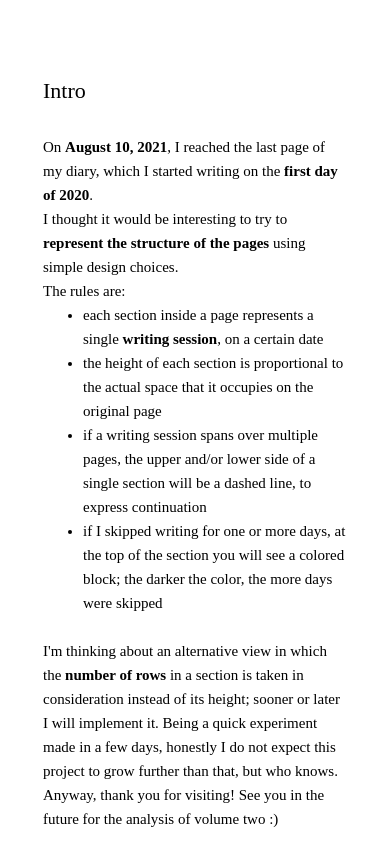
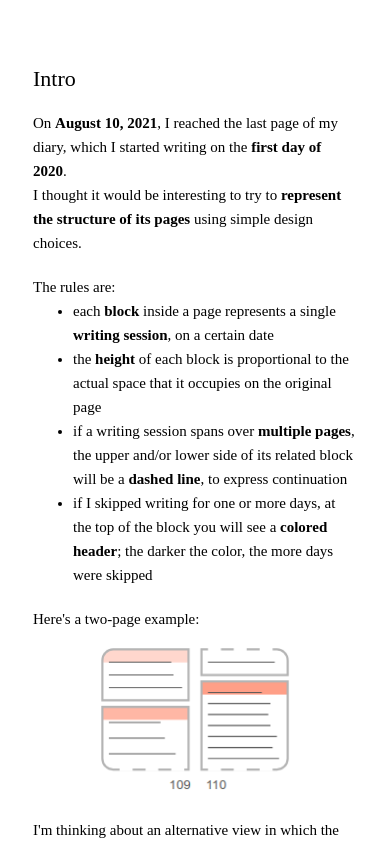
Before and after one commit to pitou/diary, a website with bundled scripts: page index.html in a window 390 px wide. Shown: the part 161-1004 px from the top of the page. Built offline with nearby package versions, Linux system fonts and the light colour scheme.

Commit message:
Update intro text; move public files in subdir

```diff
--- a/index.html
+++ b/index.html
@@ -13,7 +13,7 @@
 
     <script src="dist/bundle.js"></script>
 
-    <link rel="stylesheet" href="public/style.css" />
+    <link rel="stylesheet" href="public/diary/style.css" />
   </head>
 
   <body onload="bundle.processData()">
@@ -28,20 +28,37 @@
         <div class="introText">
           On <strong>August 10, 2021</strong>, I reached the last page of my diary, which I started writing on the <strong>first day of 2020</strong>.
           <br />
-          I thought it would be interesting to try to <strong>represent the structure of the pages</strong> using simple design choices.
-          <br />
-          The rules are:
-          <ul>
-            <li>each section inside a page represents a single <strong>writing session</strong>, on a certain date</li>
-            <li>the height of each section is proportional to the actual space that it occupies on the original page</li>
-            <li>if a writing session spans over multiple pages, the upper and/or lower side of a single section will be a dashed line, to express continuation</li>
-            <li>if I skipped writing for one or more days, at the top of the section you will see a colored block; the darker the color, the more days were skipped</li>
-          </ul>
-          <br />
+          I thought it would be interesting to try to <strong>represent the structure of its pages</strong> using simple design choices.
+        </div>
+
+        <div class="introText flex">
+          <div>
+            The rules are:
+            <ul>
+              <li>each <strong>block</strong> inside a page represents a single <strong>writing session</strong>, on a certain date</li>
+              <li>the <strong>height</strong> of each block is proportional to the actual space that it occupies on the original page</li>
+              <li>if a writing session spans over <strong>multiple pages</strong>, the upper and/or lower side of its related block will be a <strong>dashed line</strong>, to express continuation</li>
+              <li>if I skipped writing for one or more days, at the top of the block you will see a <strong>colored header</strong>; the darker the color, the more days were skipped</li>
+            </ul>
+          </div>
+          <div>
+            Here's a two-page example:
+            <div class="imageContainer">
+              <img src="public/diary/example.png" />
+            </div>
+          </div>
+        </div>
+
+        <div class="introText">
           I'm thinking about an alternative view in which the <strong>number of rows</strong> in a section is taken in consideration instead of its height;
-          sooner or later I will implement it. Being a quick experiment made in a few days, honestly I do not expect this project to grow further than that, but who knows.
+          sooner or later I will implement it.
+          Being a quick experiment made in a few days, honestly I do not expect this project to grow further than that, but who knows.
           <br />
           Anyway, thank you for visiting! See you in the future for the analysis of volume two :)
+        </div>
+
+        <div class="introText">
+          P.S. if you're on mobile, please also try the desktop version of this page!
         </div>
 
         <div class="introTitle">
@@ -59,6 +76,11 @@
         <div class="introTitle">
           The pages
         </div>
+
+        <div class="introText">
+          Each page is rendered dynamically using <a href="https://d3js.org/" target="_blank" rel="noopener noreferrer">D3.js</a>,
+          and its content reflects some data present in an external CSV file.
+        </div>
       </div>
 
       <div id="pages"></div>
--- a/public/style.css
+++ b/public/diary/style.css
@@ -9,6 +9,14 @@ body {
   font-family: Helvetica sans-serif;
   display: flex;
   justify-content: center;
+}
+
+a, a:visited {
+  color: #ff3333;
+}
+
+a:hover {
+  font-weight: bold;
 }
 
 ul {
@@ -37,22 +45,44 @@ ul {
 }
 
 .intro {
-  padding-top: 20px;
+  background-color: #ffffff;
 }
 
 .intro > div {
-  padding-top: 20px;
   padding-bottom: 20px;
 }
 
 .introTitle {
+  height: 24px;
+  line-height: 24px;
   font-size: 22px;
+  margin-top: 20px;
 }
 
 .introText {
-  margin-bottom: 10px;
   font-size: 15px;
   line-height: 24px;
+}
+
+.introText.flex {
+  display: flex;
+  flex-direction: row;
+}
+
+.introText.flex div:nth-child(2) {
+  display: flex;
+  flex-direction: column;
+  padding-left: 30px;
+}
+
+.introText .imageContainer {
+  width: 100%;
+  text-align: center;
+}
+
+.introText.flex div:nth-child(2) img {
+  width: 190px;
+  padding-top: 15px;
 }
 
 #title, .intro {
@@ -96,6 +126,15 @@ ul {
   #pages > div {
     width: 50%;
   }
+
+  .introText.flex {
+    flex-direction: column;
+  }
+
+  .introText.flex div:nth-child(2) {
+    padding-top: 20px;
+    padding-left: 0;
+  }
 }
 
 @media screen and (max-width: 700px) {
@@ -113,8 +152,8 @@ ul {
   }
 
   .intro {
-    padding-left: 35px;
-    padding-right: 35px;
+    padding-left: 25px;
+    padding-right: 25px;
   }
 
   #pages {
@@ -124,7 +163,7 @@ ul {
 
   #pages > div {
     width: 100%;
-    height: 250px;
+    height: 200px;
   }
 }
 
--- a/src/constants.js
+++ b/src/constants.js
@@ -16,6 +16,6 @@ export const MISSING_PAGES_BLOCK_HEIGHT = 6
 export const HORIZONTAL_PADDING = 5
 export const SVG_MARGIN_TOP = 50
 
-export const SVG_SCALE_MOBILE = 2.5
+export const SVG_SCALE_MOBILE = 2.2
 export const SVG_SCALE_TABLET = 2.2
 export const SVG_SCALE_DESKTOP = 2
--- a/src/pages.js
+++ b/src/pages.js
@@ -159,7 +159,7 @@ const showPages = ({ data }) => {
 }
 
 export const processData = async () => {
-  parse('http://localhost:8000/public/data.csv', {
+  parse('/public/diary/data.csv', {
     header: true,
     download: true,
     dynamicTyping: true,
```
Also changed, not shown: public/diary/data.csv (renamed from public/data.csv), public/diary/example.png (added).
